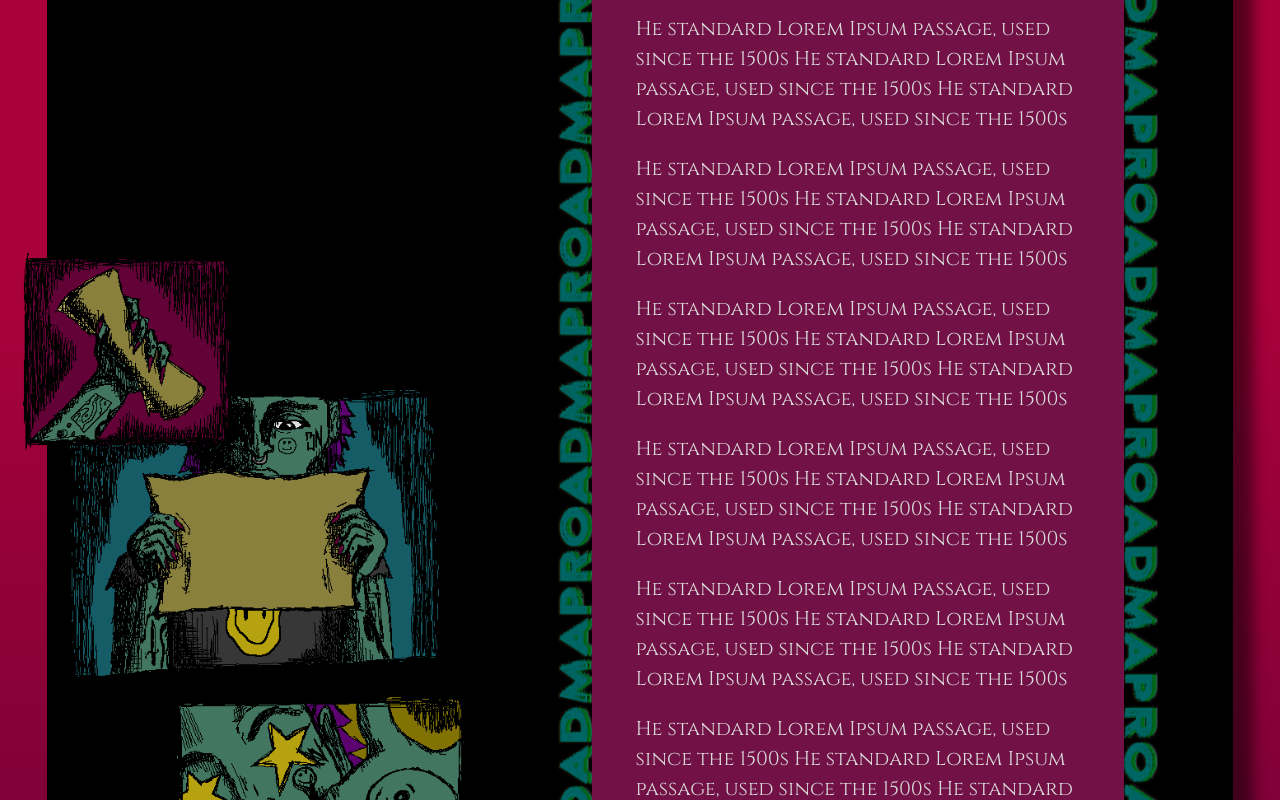
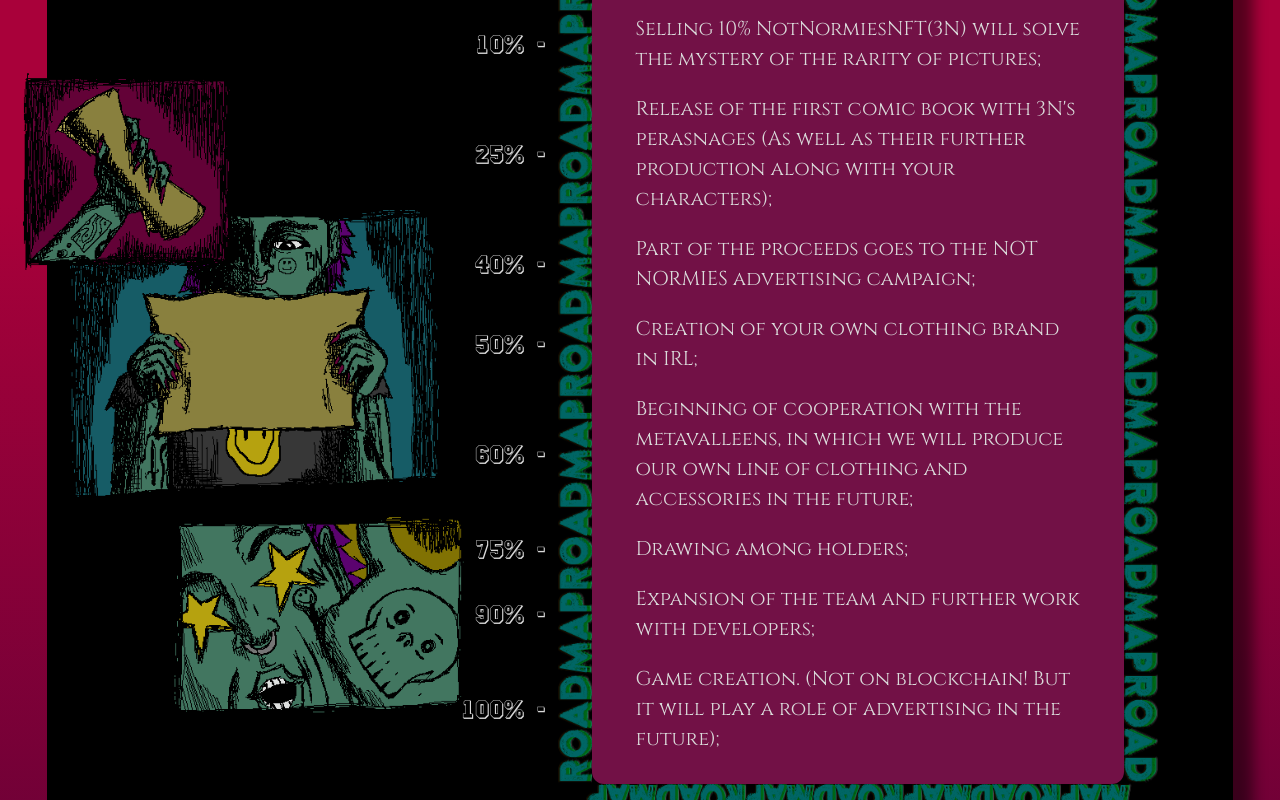
Before and after one commit to Yan-Doshchinskiy/NotNormies, a React (Create React App) app: page / in a window 1280 px wide. Shown: the part 960-1760 px from the top of the page. Built offline with nearby package versions, Linux system fonts and the light colour scheme; no server answers.

Commit message:
feat: roadmap text changed

```diff
--- a/src/components/RoadMap/RoadMap.scss
+++ b/src/components/RoadMap/RoadMap.scss
@@ -26,10 +26,32 @@
   }
 
   &__right {
+    position: relative;
     display: flex;
     flex-direction: column;
     align-items: center;
   }
+  //&__bar {
+  //  position: absolute;
+  //  left: -70px;
+  //  height: 100%;
+  //  min-width: 25px;
+  //  background: transparent;
+  //  &_solid {
+  //    position: relative;
+  //    left: unset;
+  //    background: repeating-linear-gradient(
+  //                    45deg,
+  //                    transparent,
+  //                    $purple-800 15px,
+  //    );
+  //  }
+  //}
+  //&__mark {
+  //  position: absolute;
+  //  bottom: 0;
+  //  left: -45px;
+  //}
 
   &__list {
     width: 100%;
@@ -45,29 +67,71 @@
     border-image-outset: 1;
     border-image-slice: 3.3% 4.5% 3.3% 4.5%;
   }
+  &__row {
+    display: flex;
+    align-items: center;
+    width: 100%;
+    margin-bottom: 20px;
+    position: relative;
+    &:last-child {
+      margin-bottom: 0;
+    }
+  }
+
+  &__percent {
+    font-family: "a_CampusOtlSh", sans-serif;
+    font-size: 29px;
+    line-height: 42px;
+    position: absolute;
+    left: -33%;
+    text-align: right;
+    width: 105px;
+  }
 
   &__text {
     display: flex;
     word-break: break-word;
     font-family: "Cinzel", serif;
     font-size: 20px;
-    margin-bottom: 20px;
-    &:last-child {
-      margin-bottom: 0;
+
+  }
+  @include _1500 {
+    &__percent {
+      left: -35%;
+
+    }
+  }
+  @include _1400 {
+    &__percent {
+      left: -39%;
+      font-size: 26px;
+
     }
   }
 
+  @include _1300 {
+    &__percent {
+      left: -44%;
+      font-size: 25px;
+    }
+  }
+
+
   @include _1199 {
+    padding: 80px 80px 80px 160px;
     grid-template-columns: 100%;
     grid-row-gap: 30px;
     &__hidden {
       display: none;
     }
-    &__title {
-      display: flex;
-    }
     &__image {
       display: none;
+    }
+    &__title {
+      display: none;
+    }
+    &__percent {
+      left: -37%;
     }
   }
   @include _991 {
@@ -79,12 +143,21 @@
       padding: 0;
 
     }
+    &__percent {
+      left: -44%;
+    }
   }
   @include _767 {
+    padding: 40px;
+    &__title {
+      display: flex;
+    }
     &__text {
       font-size: 12px;
     }
     &__list {
+      width: 80%;
+      align-self: flex-end;
       padding: 20px 30px;
       border: unset;
       border-left: unset;
@@ -93,10 +166,34 @@
       border-image-outset: unset;
       border-image-slice: unset;
     }
+    &__percent {
+      left: -48%;
+    }
   }
   @include _575 {
+    padding: 20px 20px 20px 20px;
+
+    &__list {
+      width: 100%;
+    }
+    &__row {
+      flex-direction: column;
+      align-items: flex-start;
+      margin-bottom: 10px;
+    }
     &__text {
       font-size: 13px;
+    }
+    &__percent {
+      left: unset;
+      position: relative;
+      width: 100%;
+      text-align: center;
+      font-size: 21px;
+
+    }
+    &__dash {
+      display: none;
     }
   }
   @include _480 {
--- a/src/components/RoadMap/RoadMap.tsx
+++ b/src/components/RoadMap/RoadMap.tsx
@@ -3,22 +3,65 @@ import './RoadMap.scss';
 import { ReactComponent as Collage } from "assets/img/roadmap/collage.svg";
 
 export const RoadMap = () => {
+    const roadmap = [
+        {
+            id: 0,
+            percent: 10,
+            text: 'Selling 10% NotNormiesNFT(3N) will solve the mystery of the rarity of pictures;'
+        },
+        {
+            id: 1,
+            percent: 25,
+            text: 'Release of the first comic book with 3N\'s perasnages (As well as their further production along with your characters);'
+        },
+        {
+            id: 2,
+            percent: 40,
+            text: 'Part of the proceeds goes to the NOT NORMIES advertising campaign;'
+        },
+        {
+            id: 3,
+            percent: 50,
+            text: 'Creation of your own clothing brand in IRL;'
+        },
+        {
+            id: 4,
+            percent: 60,
+            text: 'Beginning of cooperation with the metavalleens, in which we will produce our own line of clothing and accessories in the future;'
+        },
+        {
+            id: 5,
+            percent: 75,
+            text: 'Drawing among holders;'
+        },
+        {
+            id: 6,
+            percent: 90,
+            text: 'Expansion of the team and further work with developers;'
+        },
+        {
+            id: 7,
+            percent: 100,
+            text: 'Game creation. (Not on blockchain! But it will play a role of advertising in the future);'
+        },
+
+    ];
     return (
         <div className="roadmap">
-            <div className="roadmap__anchor" id="roadmap" />
-            <Collage className="roadmap__image" /> {/* position absolute */}
-            <div className="roadmap__hidden" />
+            <div className="roadmap__anchor" id="roadmap"/>
+            <Collage className="roadmap__image"/> {/* position absolute */}
+            <div className="roadmap__hidden"/>
             <h3 className="roadmap__title">Roadmap</h3>
             <div className="roadmap__right">
                 <div className="roadmap__list">
-                    <div className="roadmap__text">He standard Lorem Ipsum passage, used since the 1500s He standard Lorem Ipsum passage, used since the 1500s He standard Lorem Ipsum passage, used since the 1500s</div>
-                    <div className="roadmap__text">He standard Lorem Ipsum passage, used since the 1500s He standard Lorem Ipsum passage, used since the 1500s He standard Lorem Ipsum passage, used since the 1500s</div>
-                    <div className="roadmap__text">He standard Lorem Ipsum passage, used since the 1500s He standard Lorem Ipsum passage, used since the 1500s He standard Lorem Ipsum passage, used since the 1500s</div>
-                    <div className="roadmap__text">He standard Lorem Ipsum passage, used since the 1500s He standard Lorem Ipsum passage, used since the 1500s He standard Lorem Ipsum passage, used since the 1500s</div>
-                    <div className="roadmap__text">He standard Lorem Ipsum passage, used since the 1500s He standard Lorem Ipsum passage, used since the 1500s He standard Lorem Ipsum passage, used since the 1500s</div>
-                    <div className="roadmap__text">He standard Lorem Ipsum passage, used since the 1500s He standard Lorem Ipsum passage, used since the 1500s He standard Lorem Ipsum passage, used since the 1500s</div>
-                    <div className="roadmap__text">He standard Lorem Ipsum passage, used since the 1500s He standard Lorem Ipsum passage, used since the 1500s He standard Lorem Ipsum passage, used since the 1500s</div>
-                    <div className="roadmap__text">He standard Lorem Ipsum passage, used since the 1500s He standard Lorem Ipsum passage, used since the 1500s He standard Lorem Ipsum passage, used since the 1500s</div>
+                    {roadmap.map(({ percent, text }) => (
+                        <p className="roadmap__row">
+                            <div className="roadmap__percent">{percent}% <span className="roadmap__dash">-</span> </div>
+                            <span  className="roadmap__text">
+                                {text}
+                            </span>
+                        </p>
+                    ))}
                 </div>
             </div>
         </div>
```
